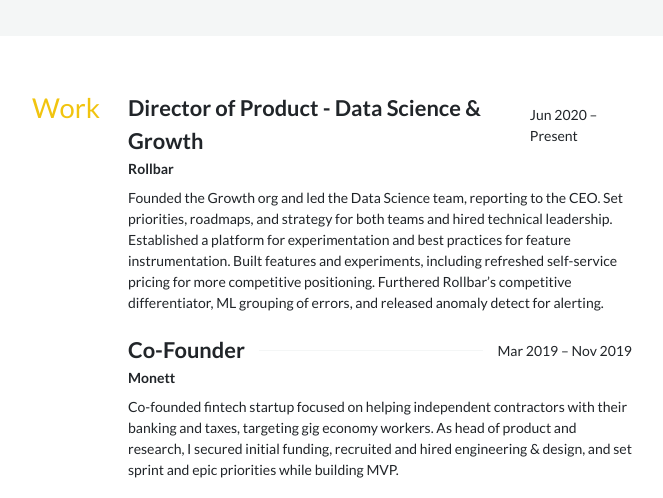
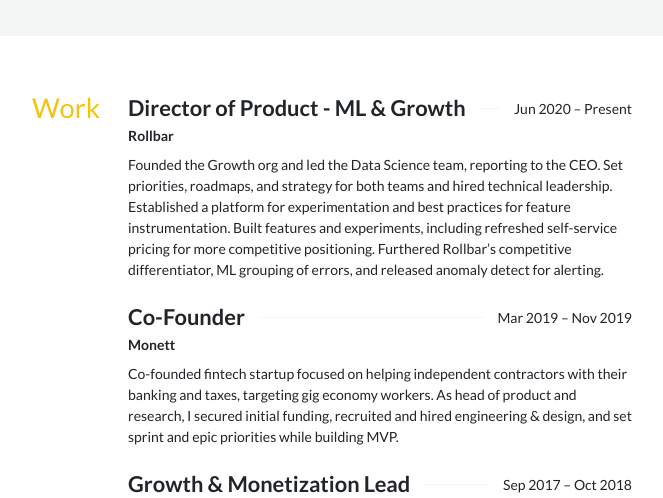
Before and after one commit to christopherseaman/sqrlly-web, a website: page public/index.html in a window 1280 px wide. Shown: the part 228-726 px from the top of the page, without its empty margins (358-1021 px from the left). Drawn offline with Linux system fonts and the light colour scheme.

Commit message:
minor changes

```diff
--- a/public/index.html
+++ b/public/index.html
@@ -282,7 +282,7 @@
             <article>
               <header>
                 <div class="spaced-list">
-                  <h4>Director of Product - Data Science &amp; Growth</h4>
+                  <h4>Director of Product - ML &amp; Growth</h4>
                   <span>
                     <time datetime="2020-06-30">Jun 2020</time> –
                     Present
```
